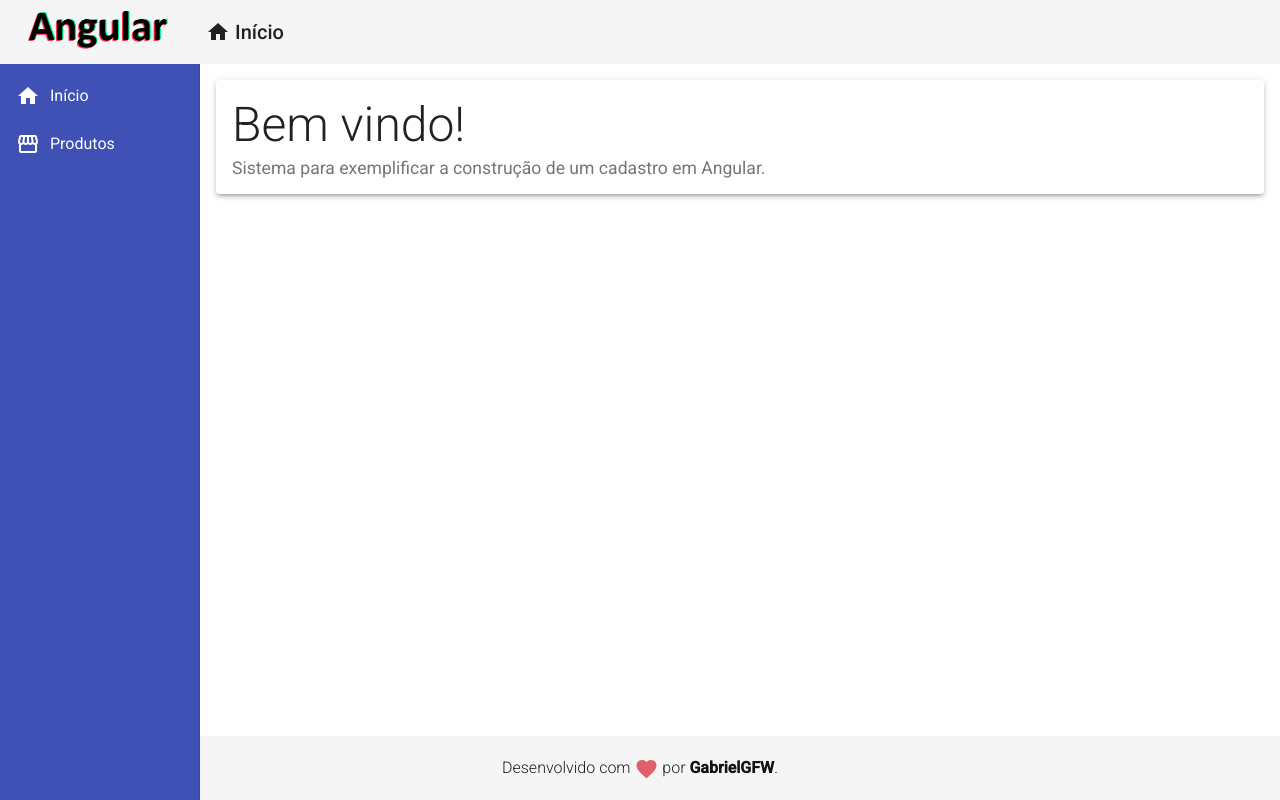
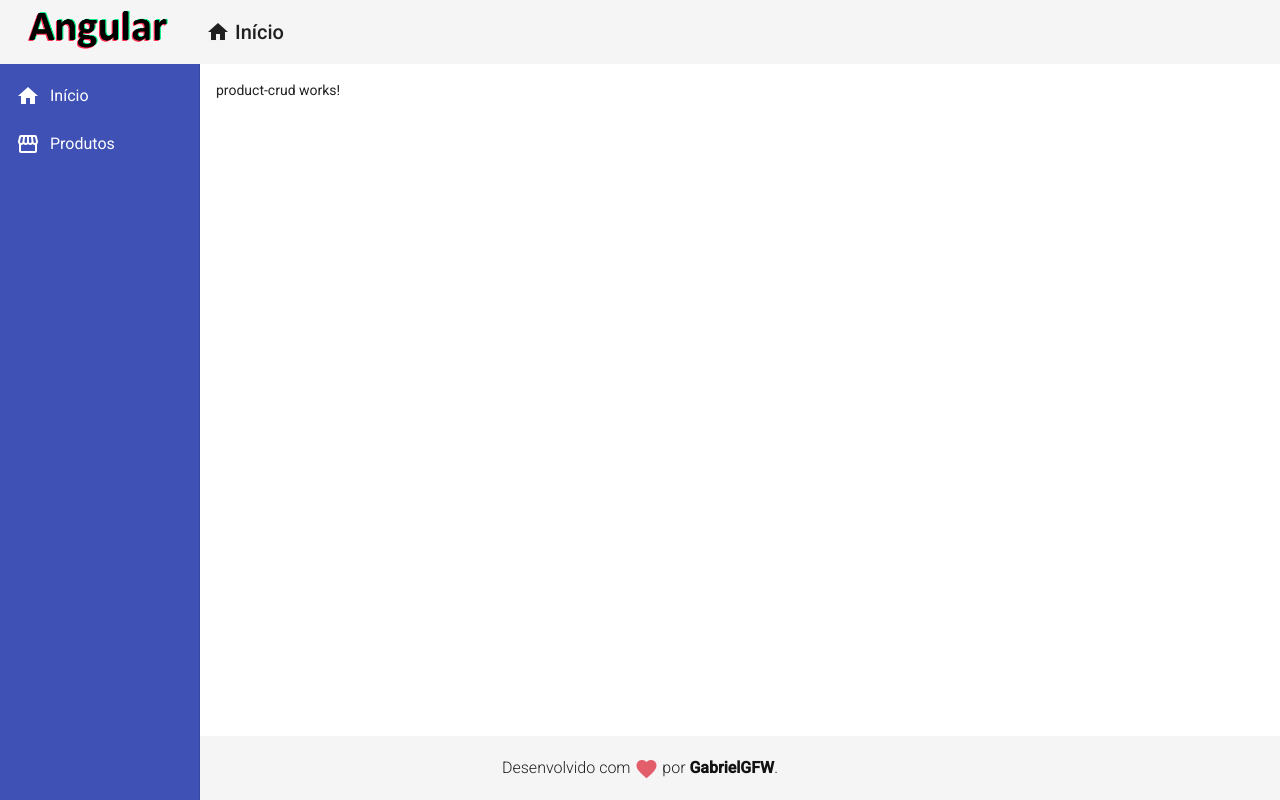
Before and after one commit to gabrielgfw/cod3r-angular-9, an Angular app in the folder frontend/: page /products in a window 1280 px wide. Before the commit this address led to /. Built offline with nearby package versions, Linux system fonts and the light colour scheme.

Commit message:
adjustments on routing and setting router outlet for paging

```diff
--- a/frontend/src/app/app-routing.module.ts
+++ b/frontend/src/app/app-routing.module.ts
@@ -1,7 +1,19 @@
 import { NgModule } from '@angular/core';
 import { RouterModule, Routes } from '@angular/router';
 
-const routes: Routes = [];
+import { HomeComponent } from './views/home/home.component';
+import { ProductCrudComponent } from './views/product-crud/product-crud.component'
+
+const routes: Routes = [
+  {
+    path: '',
+    component: HomeComponent
+  },
+  {
+    path: 'products',
+    component: ProductCrudComponent
+  }
+];
 
 @NgModule({
   imports: [RouterModule.forRoot(routes)],
--- a/frontend/src/app/app.module.ts
+++ b/frontend/src/app/app.module.ts
@@ -14,6 +14,7 @@
 import { MatSidenavModule } from '@angular/material/sidenav';
 import { MatListModule } from '@angular/material/list';
 import { HomeComponent } from './views/home/home.component';
+import { ProductCrudComponent } from './views/product-crud/product-crud.component';
 
 @NgModule({
   declarations: [
@@ -21,7 +22,8 @@
     HeaderComponent,
     FooterComponent,
     NavComponent,
-    HomeComponent
+    HomeComponent,
+    ProductCrudComponent
   ],
   imports: [
     BrowserModule,
--- a/frontend/src/app/components/template/nav/nav.component.html
+++ b/frontend/src/app/components/template/nav/nav.component.html
@@ -1,20 +1,16 @@
 <mat-sidenav-container class="container">
   <!-- Sidebar na esquerda da tela -->
-  <mat-sidenav
-    class="sidenav"
-    mode="side"
-    opened
-    fixedInViewport="true"
-    fixedTopGap="64"
-  >
+  <mat-sidenav class="sidenav" mode="side"
+    opened fixedInViewport="true"fixedTopGap="64">
+
     <mat-nav-list class="nav-list">
-      <a mat-list-item>
+      <a mat-list-item routerLink="/">
         <i class="material-icons">
           home
         </i>
         Início
       </a>
-      <a mat-list-item>
+      <a mat-list-item routerLink="/products">
         <i class="material-icons">
           storefront
         </i>
@@ -25,7 +21,7 @@
 
   <!-- Conteúdo da página -->
   <mat-sidenav-content class="content">
-    <app-home></app-home>
+    <router-outlet></router-outlet>
   </mat-sidenav-content>
 
 </mat-sidenav-container>
--- /dev/null
+++ b/frontend/src/app/views/product-crud/product-crud.component.html
@@ -0,0 +1 @@
+<p>product-crud works!</p>
--- /dev/null
+++ b/frontend/src/app/views/product-crud/product-crud.component.ts
@@ -0,0 +1,15 @@
+import { Component, OnInit } from '@angular/core';
+
+@Component({
+  selector: 'app-product-crud',
+  templateUrl: './product-crud.component.html',
+  styleUrls: ['./product-crud.component.css']
+})
+export class ProductCrudComponent implements OnInit {
+
+  constructor() { }
+
+  ngOnInit(): void {
+  }
+
+}
```
Also changed, not shown: frontend/src/app/views/product-crud/product-crud.component.css (added).
